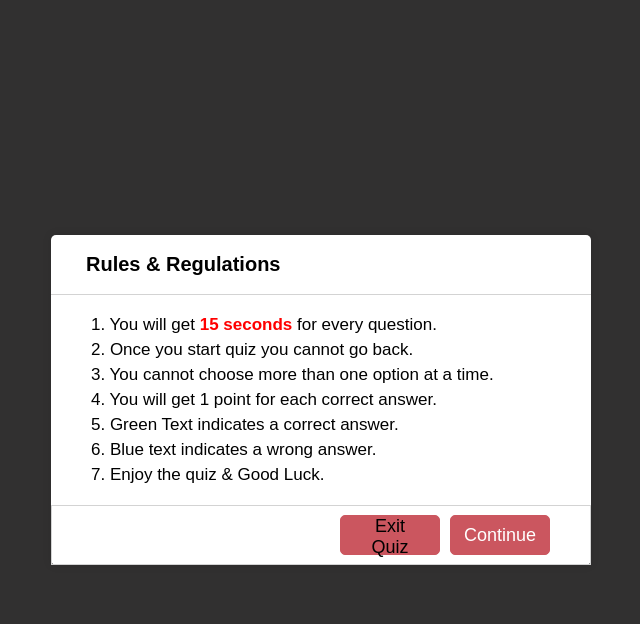
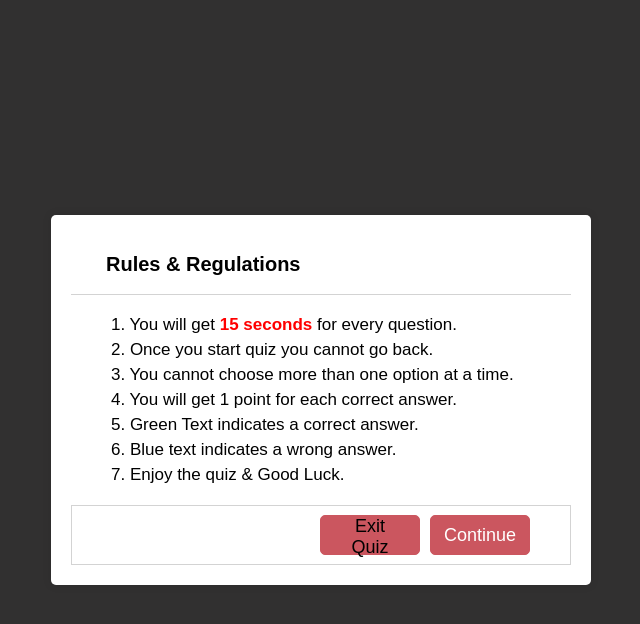
Before and after one commit to ROPAHH/InterviewQuiz, a plain HTML site: page index.html in a window 1280 px wide. Both pictures are taken after a click on the button "START QUIZ". Shown: the whole page, without its empty margins (319-959 px from the left). Drawn offline with Linux system fonts and the light colour scheme; a web font is replaced by a local one.

Commit message:
Update style.css

```diff
--- a/style.css
+++ b/style.css
@@ -19,7 +19,11 @@ body{
       left:50%;
       transform: translate(-50%, -50%);
       box-shadow: 0 0 10px rgb(0,0,0,0.1);
-
+      width: 90%;
+      max-width: 540px;
+      padding: 20px;
+      border-radius: 5px;
+      background: white;
 
 }
 
```
